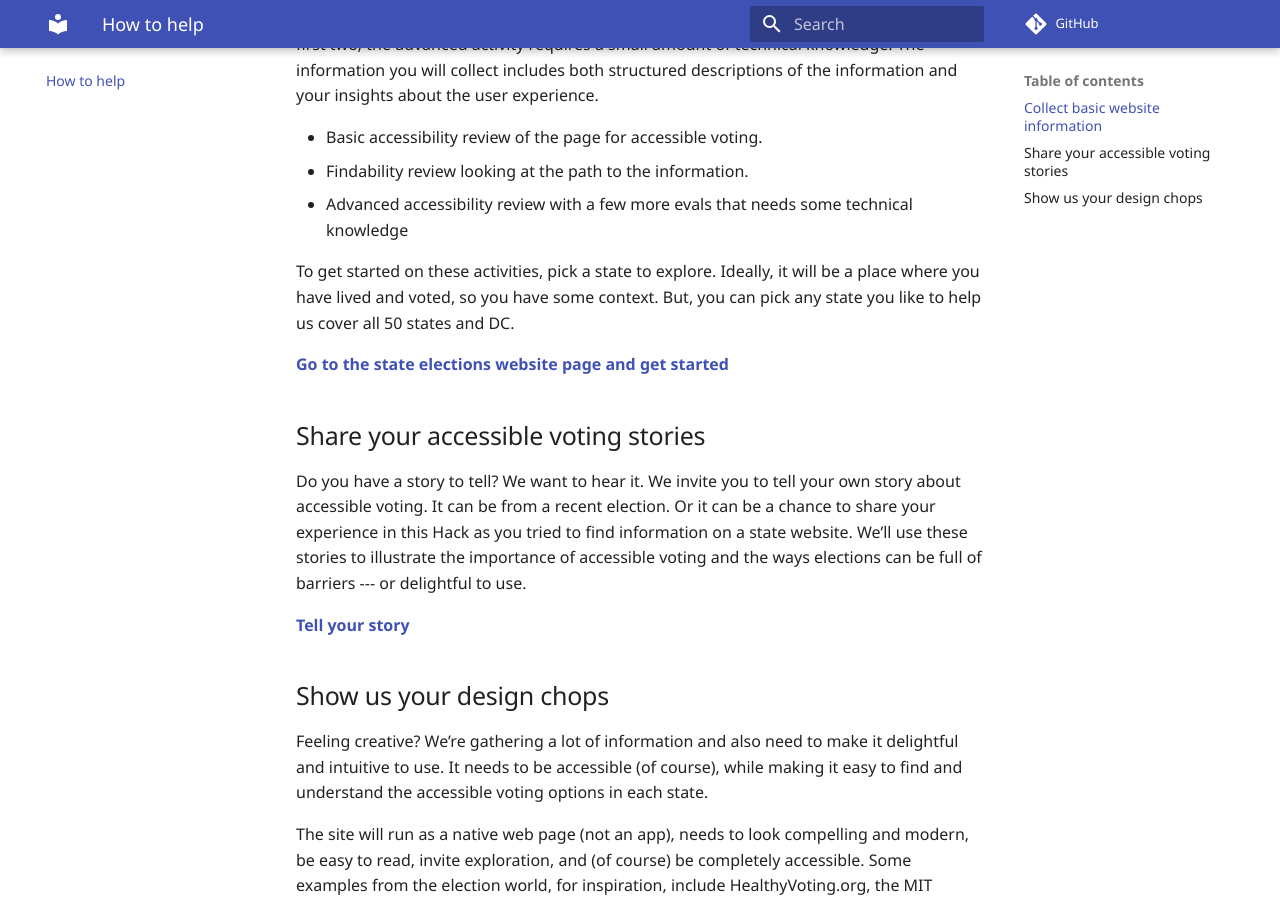
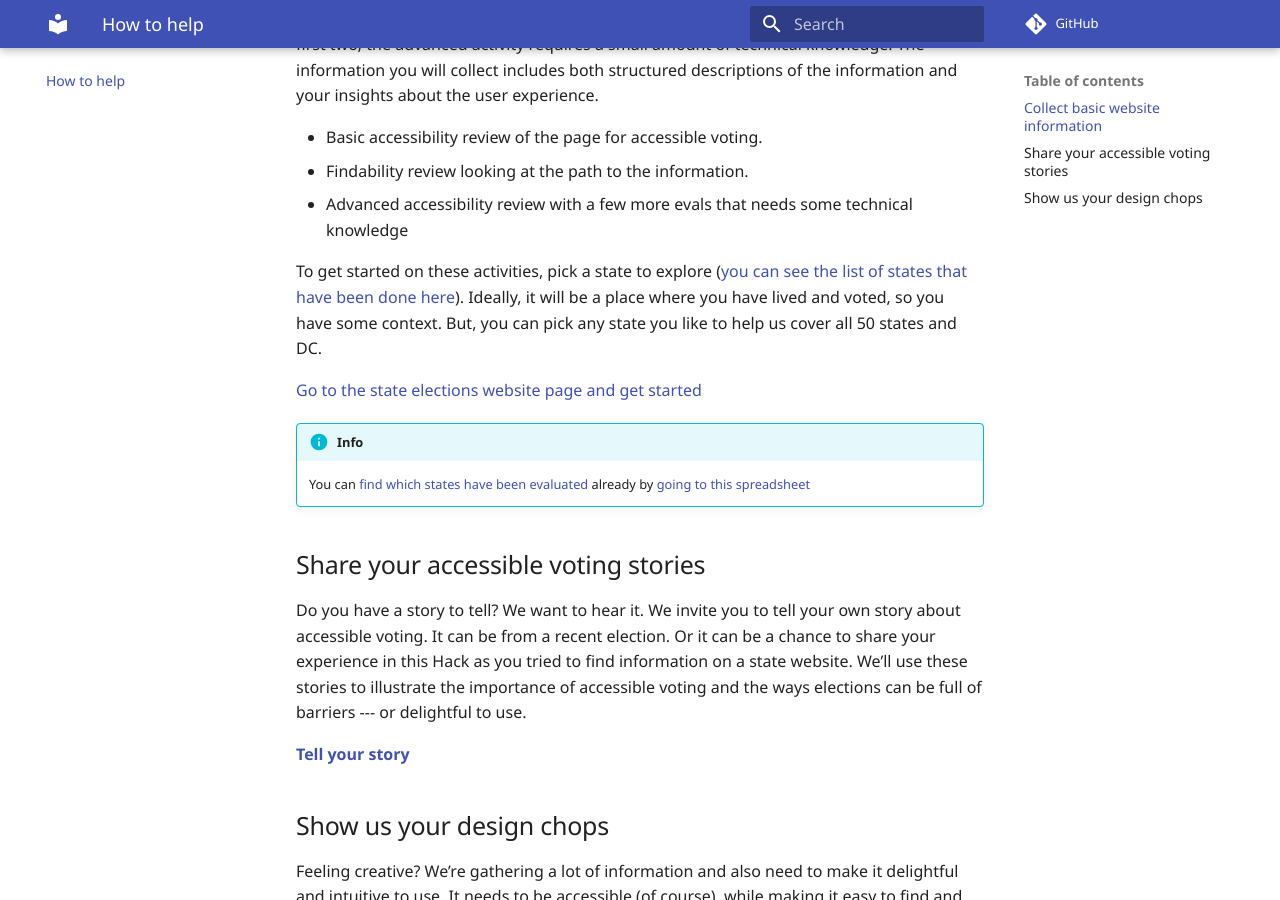
Before and after one commit to CivicDesign/Accessible-Voting-Index, an MkDocs documentation site: the page built from docs/Howto.md, in a window 1280 px wide and 900 px high, scrolled down 1032 px. Built offline with MkDocs 1.6.1 and Material for MkDocs 9.7.7, drawn with Linux system fonts in a browser that asks for light colours; some web fonts are replaced; comment, search, counter and statistics services are not loaded.

Commit message:
add links to spreadsheet showing which states have been evaluated

```diff
--- a/docs/Howto.md
+++ b/docs/Howto.md
@@ -3,6 +3,7 @@
 We’re collecting basic information for how to find information about accessible voting on a state election website. We’re focused on the official state websites in the United States because they should be a reliable and accessible source of information. The details you help us collect will be added to other data sources for policies and ways to vote, so we can create a resource that can help voters and be incorporated into other election information sites.
 
 [![Vimeo video screenshot](./images/aux-vid-img.png)](https://vimeo.com/629246767")
+
 ## Collect basic website information
 We are building a picture of how easy it is for voters with disabilities to find and use information about accessible voting on the official election websites in 50 states and DC.
 
@@ -14,12 +15,12 @@ We've divided this into three separate activities, so each one is short. Anyone
 * Findability review looking at the path to the information.
 * Advanced accessibility review with a few more evals that needs some technical knowledge
 
+To get started on these activities, pick a state to explore ([you can see the list of states that have been done here](https://docs.google.com/spreadsheets/d/1kp8bjltH4Q6EK8p8rrqJeoCUJRVvsuMT94CRL-SLpT8/edit?usp=sharing){: target="_blank"}). Ideally, it will be a place where you have lived and voted, so you have some context. But, you can pick any state you like to help us cover all 50 states and DC.
 
-To get started on these activities, pick a state to explore. Ideally, it will be a place where you have lived and voted, so you have some context. But, you can pick any state you like to help us cover all 50 states and DC.
+[Go to the state elections website page and get started](https://civicdesign.github.io/Accessible-Voting-Index/state_resources/){: target="_blank"}
 
-<a href="https://civicdesign.github.io/Accessible-Voting-Index/state_resources/"><b>Go to the state elections website page and get started</b></a>
-
-
+!!! info
+    You can [find which states have been evaluated](https://docs.google.com/spreadsheets/d/1kp8bjltH4Q6EK8p8rrqJeoCUJRVvsuMT94CRL-SLpT8/edit?usp=sharing){: target="_blank"} already by [going to this spreadsheet](https://docs.google.com/spreadsheets/d/1kp8bjltH4Q6EK8p8rrqJeoCUJRVvsuMT94CRL-SLpT8/edit?usp=sharing){: target="_blank"}
 ## Share your accessible voting stories</h2>
 Do you have a story to tell? We want to hear it. We invite you to tell your own story about accessible voting. It can be from a recent election. Or it can be a chance to share your experience in this Hack as you tried to find information on a state website. We’ll use these stories to illustrate the importance of accessible voting and the ways elections can be full of barriers --- or delightful to use.
 
```
Also changed, not shown: docs/index.md (+1 -1 lines), docs/state_resources.md (+5 -1 lines), docs/updates.md (+3 -1 lines).
